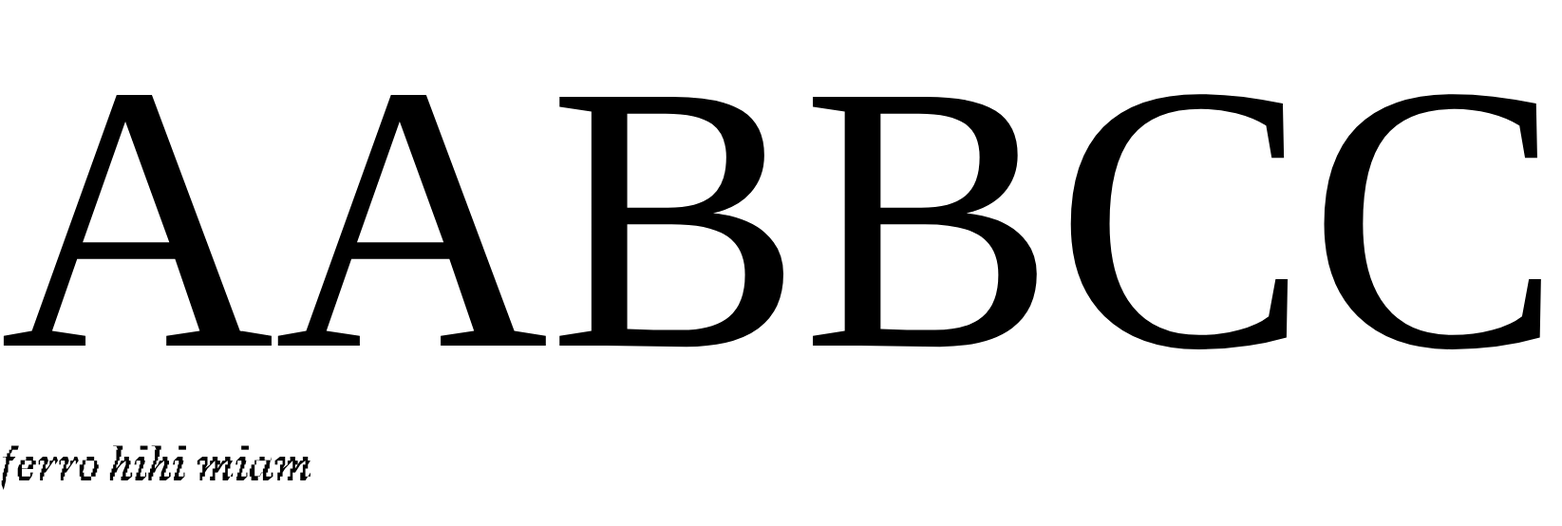
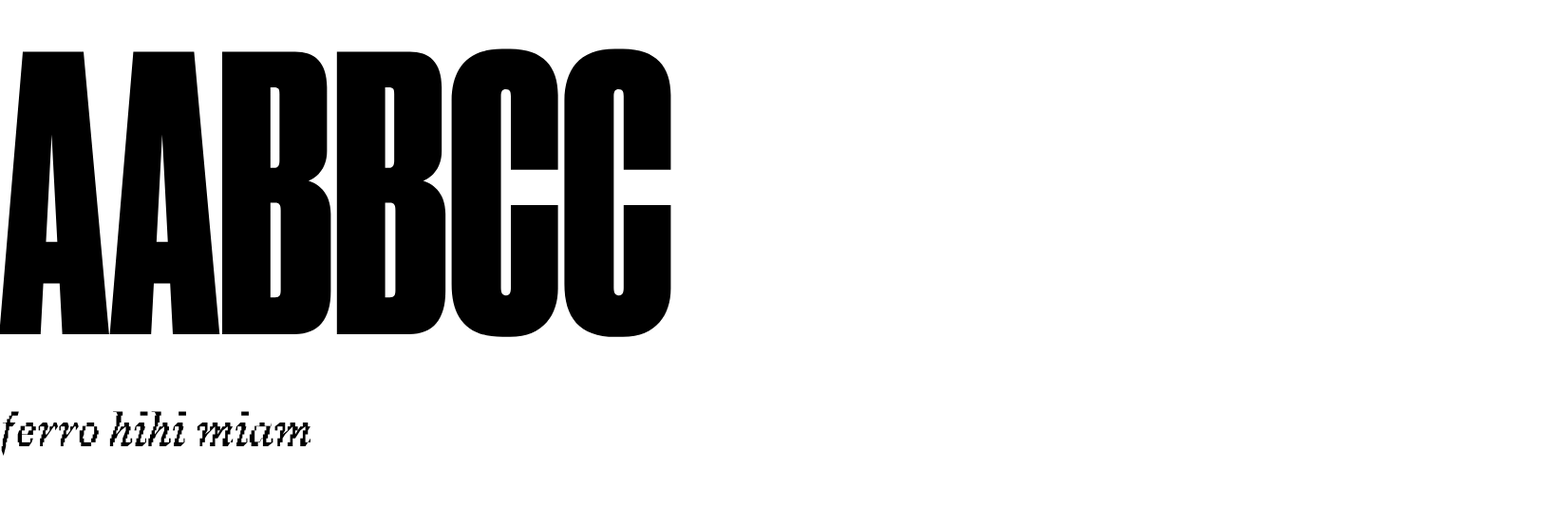
Before and after one commit to GuillaumeMonnard/troiscent60, a website built with Parcel: page src/index.html in a window 1280 px wide. Shown: the whole page at 95% size, 1645 px wide, since content can reach past the window. Built offline with nearby package versions, Linux system fonts and the light colour scheme.

Commit message:
re-correction

```diff
--- a/src/scss/_font.scss
+++ b/src/scss/_font.scss
@@ -1,5 +1,5 @@
 @font-face {
-  font-family: "Druck";
+  font-family: "Druk";
   src: url("../assets/fonts/DrukCondensed-Super-Trial.woff") format("woff");
 }
 
```
